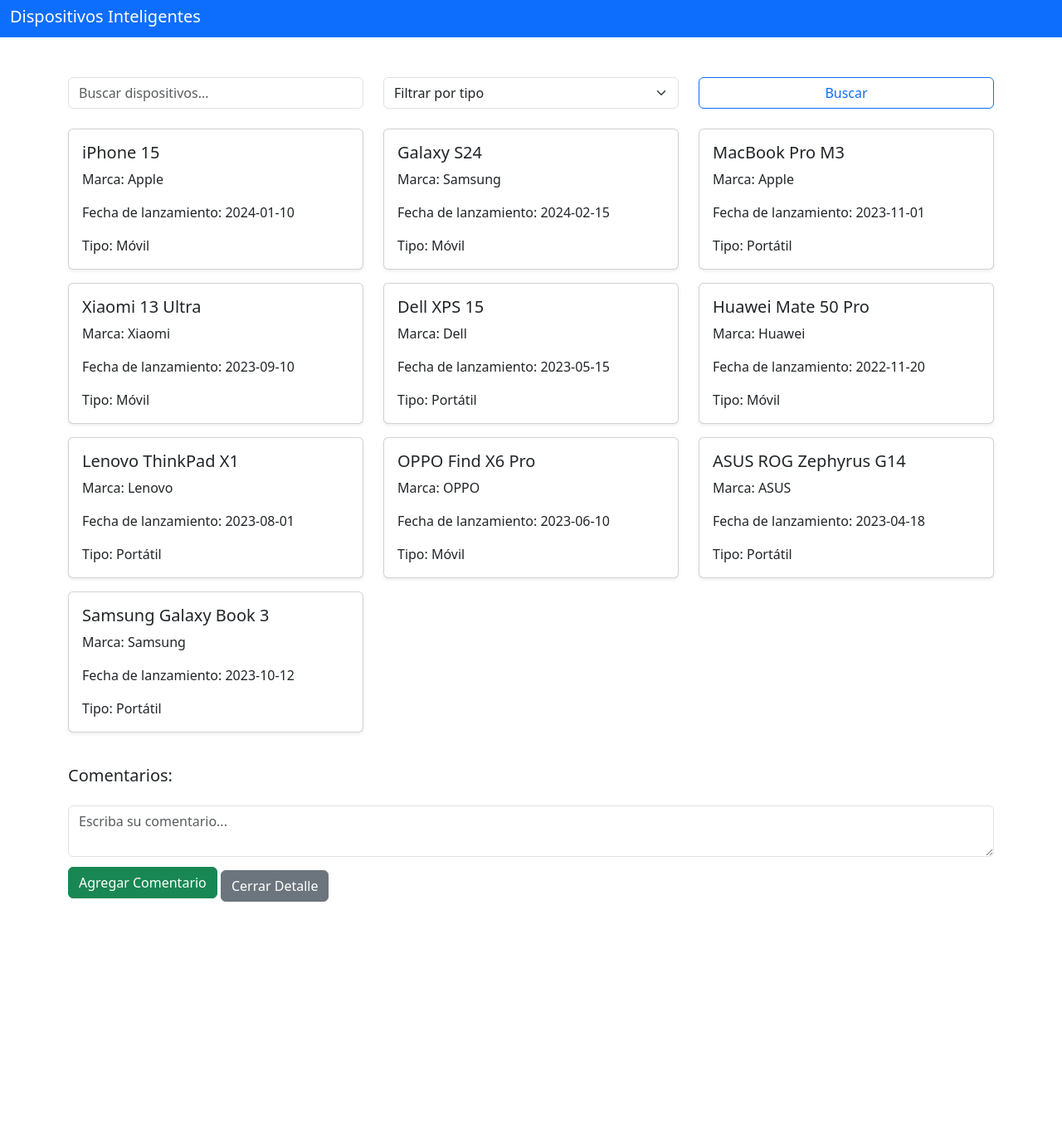
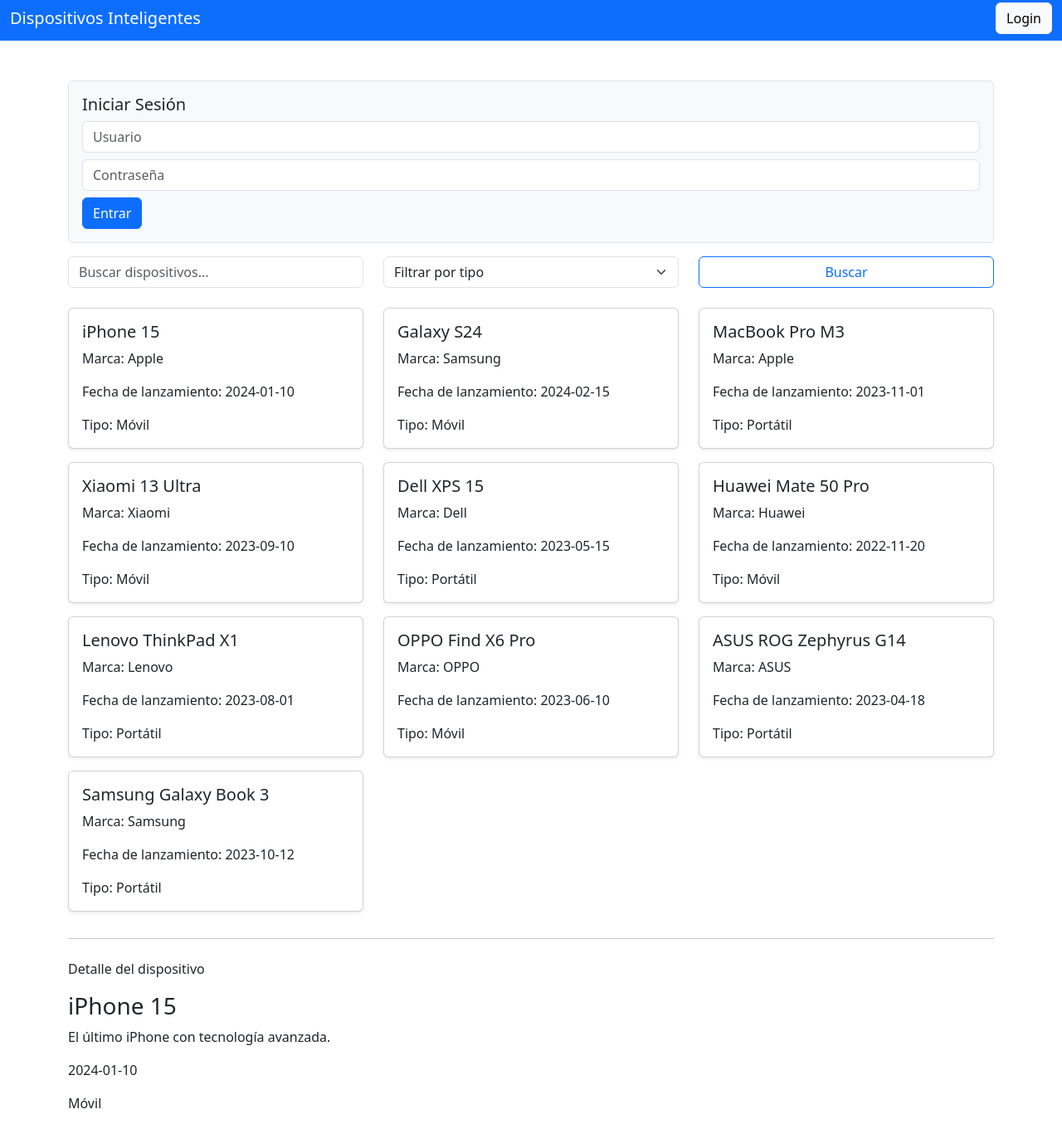
Before and after one commit to Papautya/proyecto_back_end, a plain HTML site: page index.html in a window 1280 px wide. Shown: the part 5-1360 px from the top of the page at 83% size. Before the commit the page ends 1116 px from the top, so only its background shows below. Drawn offline with nearby package versions, Linux system fonts and the light colour scheme.

Commit message:
Se agrega boton de login

```diff
--- a/index.html
+++ b/index.html
@@ -12,10 +12,18 @@
     <nav class="navbar navbar-dark bg-primary mb-4">
         <div class="container-fluid">
             <span class="navbar-brand mb-0 h1">Dispositivos Inteligentes</span>
+            <button class="btn btn-light">Login</button>
         </div>
     </nav>
 
     <div class="container py-4">
+        <div id="login-form" class="mb-3 p-3 bg-light border rounded">
+            <h5>Iniciar Sesión</h5>
+            <input type="text" id="username" class="form-control mb-2" placeholder="Usuario">
+            <input type="password" id="password" class="form-control mb-2" placeholder="Contraseña">
+            <button class="btn btn-primary">Entrar</button>
+        </div>
+
         <div class="row mb-4">
             <div class="col-md-4">
                 <input type="text" id="search" class="form-control" placeholder="Buscar dispositivos...">
@@ -35,12 +43,13 @@
         <!-- Aca es donde va a salir la lista de dispositivos -->
         <div class="row" id="dispositivos-container">
         </div>
-
+        <hr>
         <div id="dispositivo-detail" class="mt-4">
-            <h3 id="detail-title"></h3>
-            <p id="detail-description"></p>
-            <p id="detail-release"></p>
-            <p id="detail-type"></p>
+            <p>Detalle del dispositivo</p>
+            <h3 id="detail-title">iPhone 15</h3>
+            <p id="detail-description">El último iPhone con tecnología avanzada.</p>
+            <p id="detail-release">2024-01-10</p>
+            <p id="detail-type">Móvil</p>
             <h5>Comentarios:</h5>
             <ul id="comments-list" class="list-group mb-3"></ul>
             <textarea id="comment-input" class="form-control mb-2" placeholder="Escriba su comentario..."></textarea>
```
